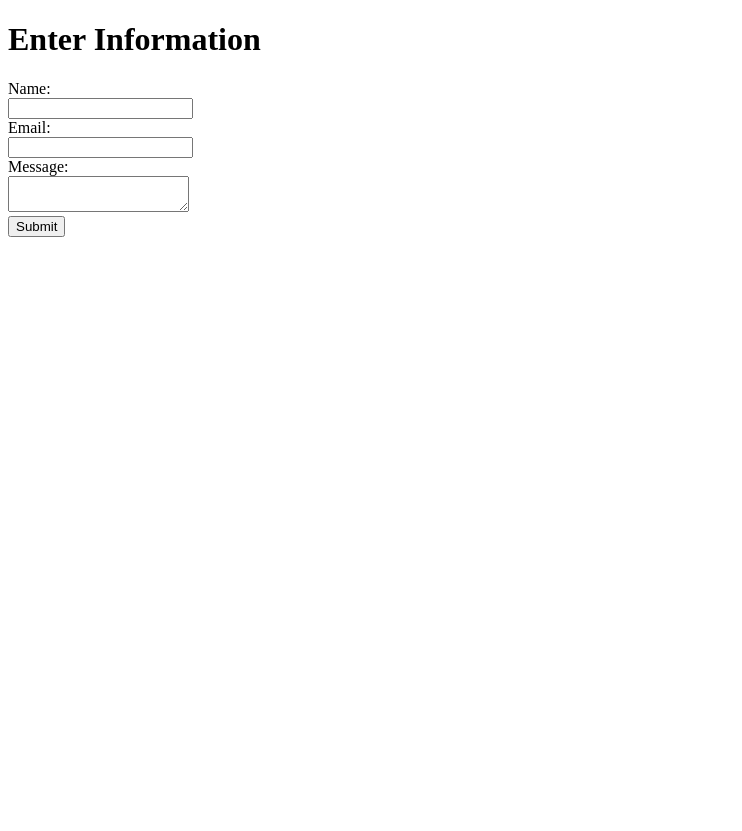
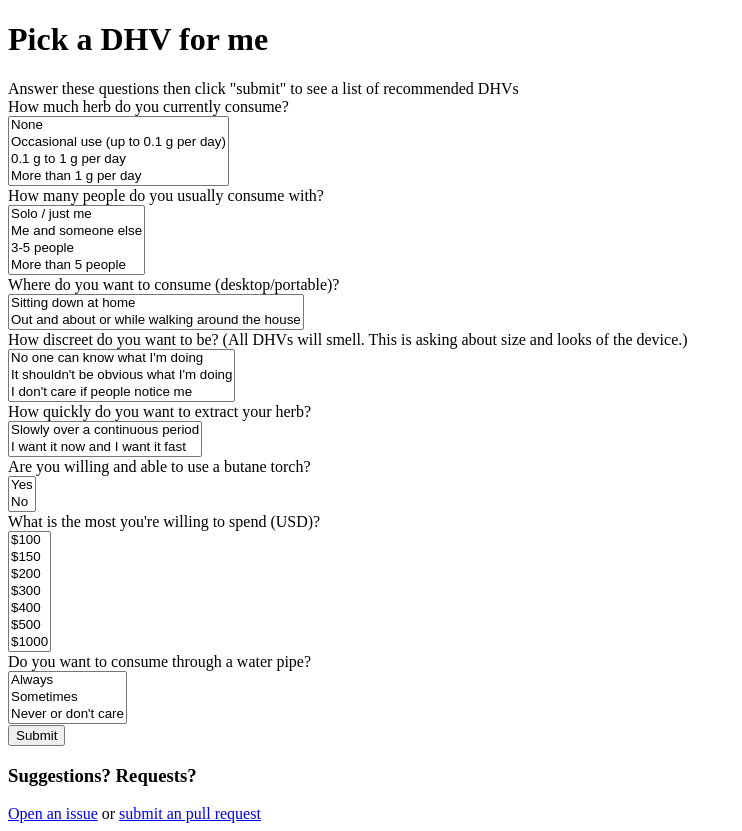
Before and after one commit to 420goonsquad420/dhv-picker, a plain HTML site: page index.html in a window 1280 px wide. Shown: the whole page, without its empty margins (0-742 px from the left). Before the commit the page ends 800 px from the top, so only its background shows below. Drawn offline with Linux system fonts and the light colour scheme.

Commit message:
Add actual questions

```diff
--- a/index.html
+++ b/index.html
@@ -2,20 +2,77 @@
 <html lang="en">
 	<head>
 		<meta charset="UTF-8">
-    <title>Form Summary Generator</title>
+		<title>Pick a DHV for me</title>
 		<script src="form-handler.js" defer></script>
 	</head>
 	<body>
-    <h1>Enter Information</h1>
+		<h1>Pick a DHV for me</h1>
+		<div>Answer these questions then click "submit" to see a list of recommended DHVs</div>
 		<form id="infoForm">
-        <label for="name">Name:</label><br>
-        <input type="text" id="name" name="name"><br>
-        <label for="email">Email:</label><br>
-        <input type="email" id="email" name="email"><br>
-        <label for="message">Message:</label><br>
-        <textarea id="message" name="message"></textarea><br>
+			<label for="amount-consumed">How much herb do you currently consume?</label><br>
+			<select size="4">
+				<option value="none">None</option>
+				<option value="occassional">Occasional use (up to 0.1 g per day)</option>
+				<option value="moderate">0.1 g to 1 g per day</option>
+				<option value="heavy">More than 1 g per day</option>
+			</select><br>
+
+			<label for="participants">How many people do you usually consume with?</label><br>
+			<select size="4">
+				<option value="solo">Solo / just me</option>
+				<option value="pair">Me and someone else</option>
+				<option value="small-group">3-5 people</option>
+				<option value="big-group">More than 5 people</option>
+			</select><br>
+
+			<label for="portability">Where do you want to consume (desktop/portable)?</label><br>
+			<select size="2">
+				<option value="desktop">Sitting down at home</option>
+				<option value="portable">Out and about or while walking around the house</option>
+			</select><br>
+
+			<label for="stealth">How discreet do you want to be? (All DHVs will smell. This is asking about size and looks of the device.)</label><br>
+			<select size="3">
+				<option value="invisible">No one can know what I'm doing</option>
+				<option value="discreet">It shouldn't be obvious what I'm doing</option>
+				<option value="open">I don't care if people notice me</option>
+			</select><br>
+
+			<label for="speed">How quickly do you want to extract your herb?</label><br>
+			<select size="2">
+				<option value="session">Slowly over a continuous period</option>
+				<option value="on-demand">I want it now and I want it fast</option>
+			</select><br>
+
+			<label for="butane">Are you willing and able to use a butane torch?</label><br>
+			<select size="2">
+				<option value="butane-yes">Yes</option>
+				<option value="butane-no">No</option>
+			</select><br>
+
+
+			<label for="budget">What is the most you're willing to spend (USD)?</label><br>
+			<select size="7">
+				<option value="price-100">$100</option>
+				<option value="price-150">$150</option>
+				<option value="price-200">$200</option>
+				<option value="price-300">$300</option>
+				<option value="price-400">$400</option>
+				<option value="price-500">$500</option>
+				<option value="price-1000">$1000</option>
+			</select><br>
+
+			<label for="water-pipe">Do you want to consume through a water pipe?</label><br>
+			<select size="3">
+				<option value="pipe-always">Always</option>
+				<option value="pipe-sometimes">Sometimes</option>
+				<option value="price-200">Never or don't care</option>
+			</select><br>
+
 			<input type="submit" value="Submit">
 		</form>
 		<div id="summary"></div>
+		<h3>Suggestions? Requests?</h3>
+		<div><a href="https://github.com/420goonsquad420/dhv-picker/issues"> Open an issue</a> or <a href="https://github.com/420goonsquad420/dhv-picker/pulls"> submit an pull request</a></div>
 	</body>
 </html>
```
Lines whose indentation alone changed are shown as unchanged.
